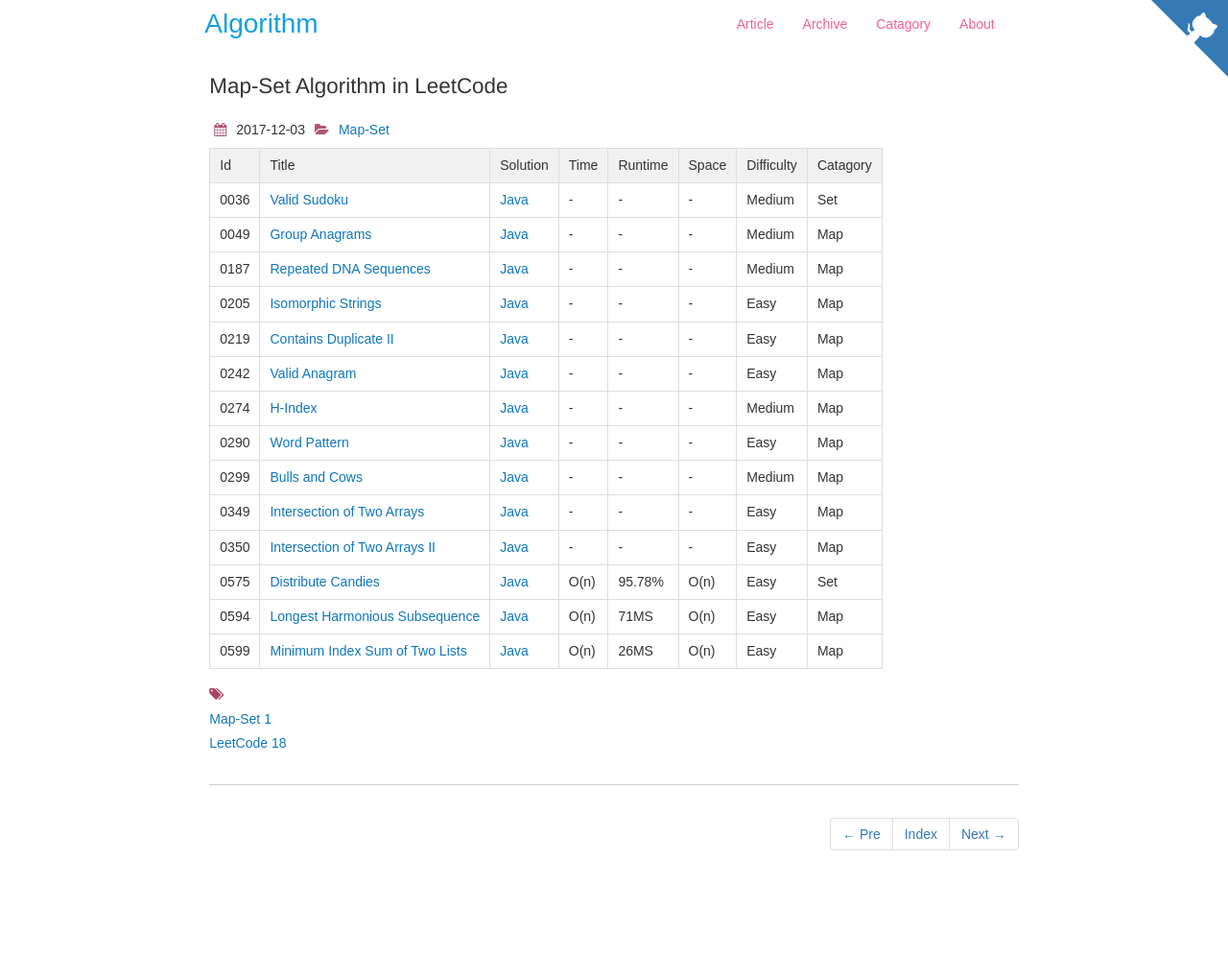
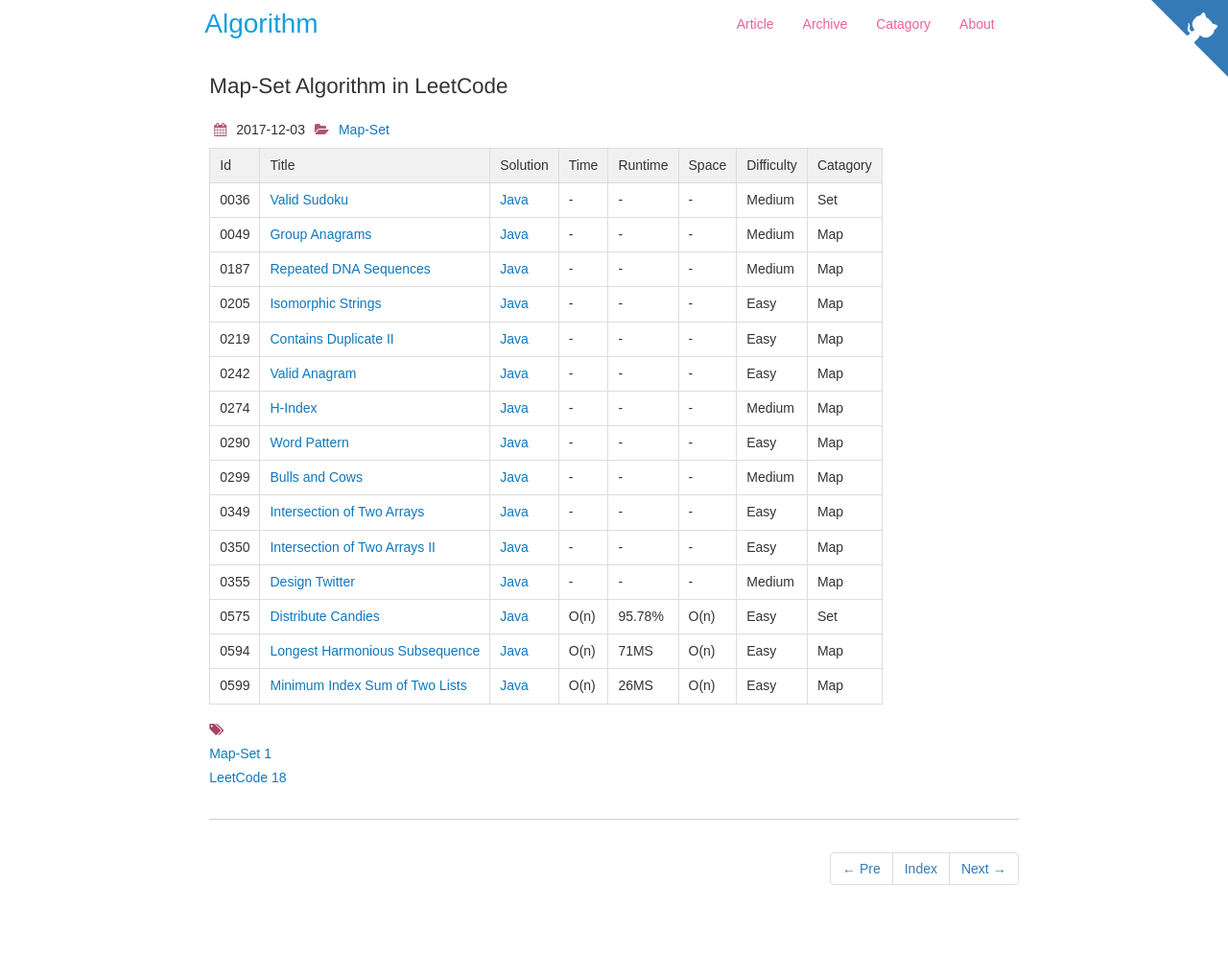
Before and after one commit to dunso/algorithm, a Jekyll site: the page built from docs/_posts/2017-12-03-Map-Set.md, in a window 1280 px wide. Shown: the whole page at 96% size. Built offline with Jekyll 4.4.1, drawn with Linux system fonts in a browser that asks for light colours; nearby versions of some CDN libraries; before the commit the page ends 960 px from its top, so only the background shows below that.

Commit message:
Add index of LeetCode0355.java to docs

```diff
--- a/docs/_posts/2017-12-03-Map-Set.md
+++ b/docs/_posts/2017-12-03-Map-Set.md
@@ -23,6 +23,7 @@
 |0299|[Bulls and Cows](https://leetcode.com/problems/bulls-and-cows/) | [Java](https://e.srl/leetcode-299)  |-|-|-|  Medium |Map|
 |0349|[Intersection of Two Arrays](https://leetcode.com/problems/intersection-of-two-arrays/) | [Java](https://e.srl/leetcode-349)  |-|-|-|  Easy |Map|
 |0350|[Intersection of Two Arrays II](https://leetcode.com/problems/intersection-of-two-arrays-ii) | [Java](https://e.srl/leetcode-350)  |-|-|-|  Easy |Map|
+|0355|[Design Twitter](https://leetcode.com/problems/design-twitter/) | [Java](https://e.srl/leetcode-355)  |-|-|-| Medium |Map|
 |0575|[Distribute Candies](https://leetcode.com/problems/distribute-candies)| [Java](https://e.srl/leetcode-575/)  | O(n) |95.78%| O(n)  |  Easy |Set|
 |0594|[Longest Harmonious Subsequence](https://leetcode.com/problems/longest-harmonious-subsequence/)| [Java](https://e.srl/leetcode-594/)  | O(n) |71MS| O(n)  |  Easy |Map|
 |0599|[Minimum Index Sum of Two Lists](https://leetcode.com/problems/minimum-index-sum-of-two-lists) | [Java](https://e.srl/leetcode-599/)  | O(n) |26MS| O(n)  |  Easy |Map|
```
